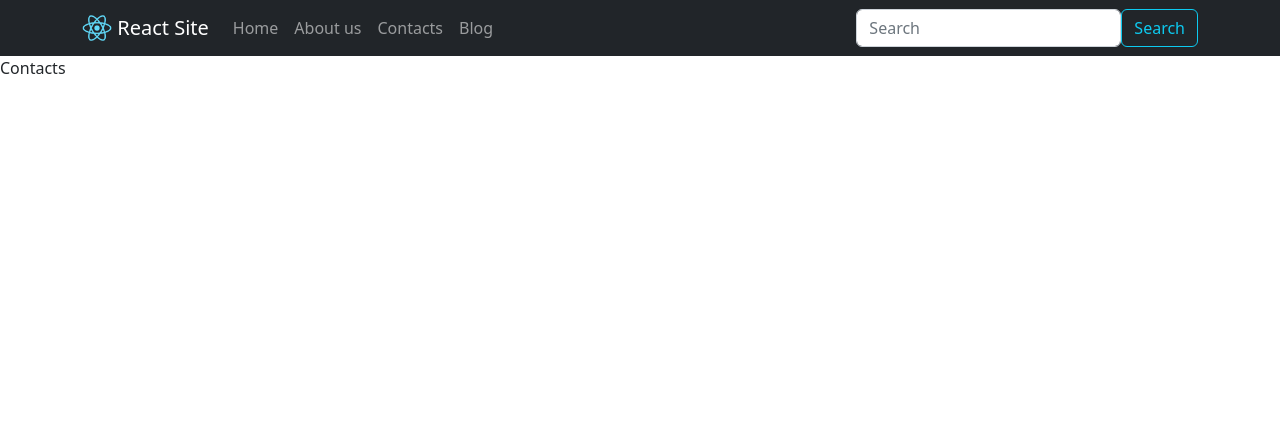
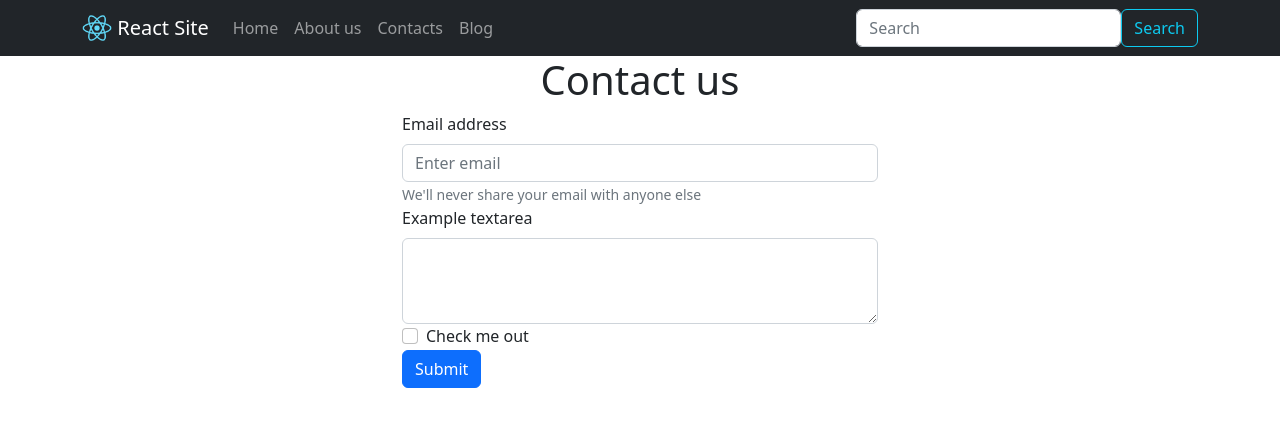
Before and after one commit to RobertDeveloperBlog/ReactWebsite, a React (Create React App) app: page /contacts in a window 1280 px wide. Shown: the top 426 px of the page. Built offline with nearby package versions, Linux system fonts and the light colour scheme.

Commit message:
contacts added

```diff
--- a/src/Pages/Contacts.js
+++ b/src/Pages/Contacts.js
@@ -1,7 +1,32 @@
 import React, { Component } from 'react'
+import { Form, Button, Container } from 'react-bootstrap'
 
 export default class Contacts extends Component {
   render() {
-    return <div>Contacts</div>
+    return (
+      <Container style={{ width: '500px' }}>
+        <h1 className="text-center">Contact us</h1>
+        <Form>
+          <Form.Group controlId="formBasicEmail">
+            <Form.Label>Email address</Form.Label>
+            <Form.Control type="email" placeholder="Enter email" />
+            <Form.Text>We'll never share your email with anyone else</Form.Text>
+          </Form.Group>
+
+          <Form.Group controlId="formBasicPassword">
+            <Form.Label>Example textarea</Form.Label>
+            <Form.Control as="textarea" rows="3" />
+          </Form.Group>
+
+          <Form.Group controlId="formBasicCheckbox">
+            <Form.Check type="checkbox" label="Check me out" />
+          </Form.Group>
+
+          <Button variant="primary" type="submit">
+            Submit
+          </Button>
+        </Form>
+      </Container>
+    )
   }
 }
```
